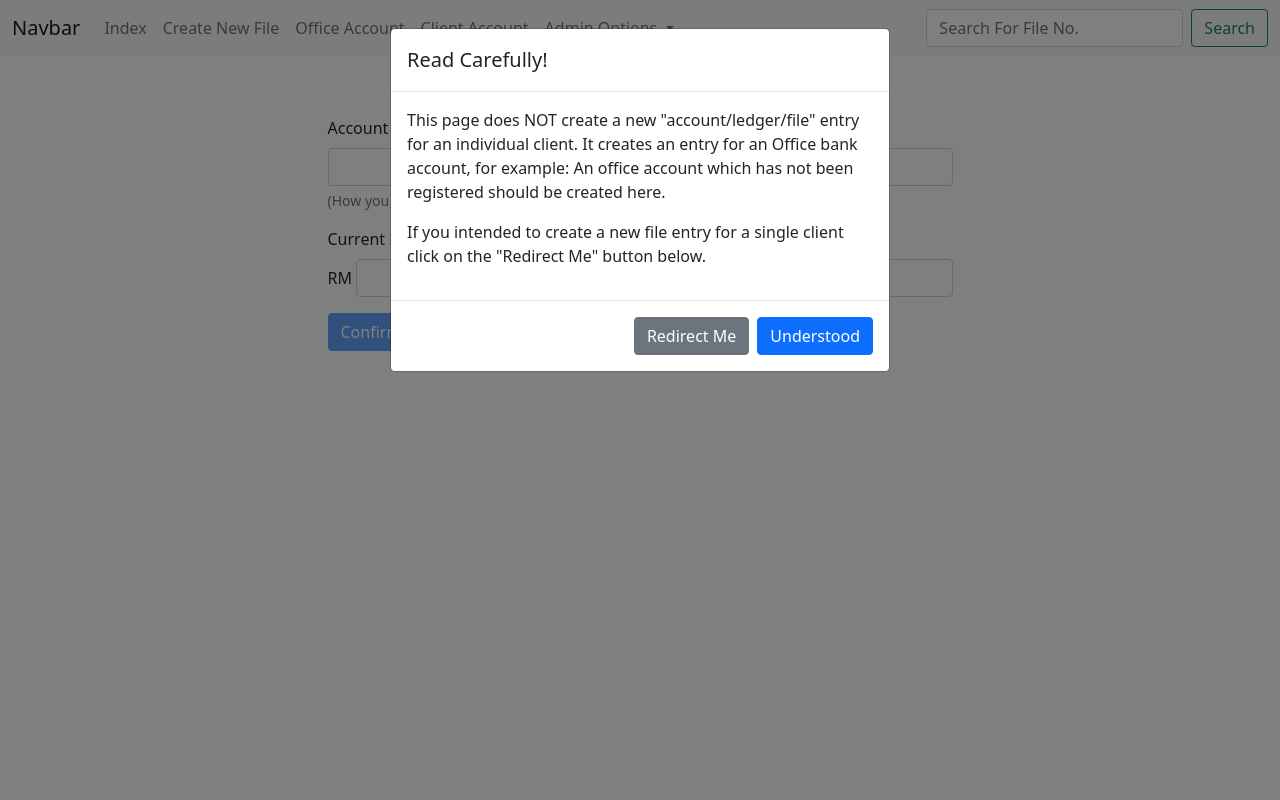
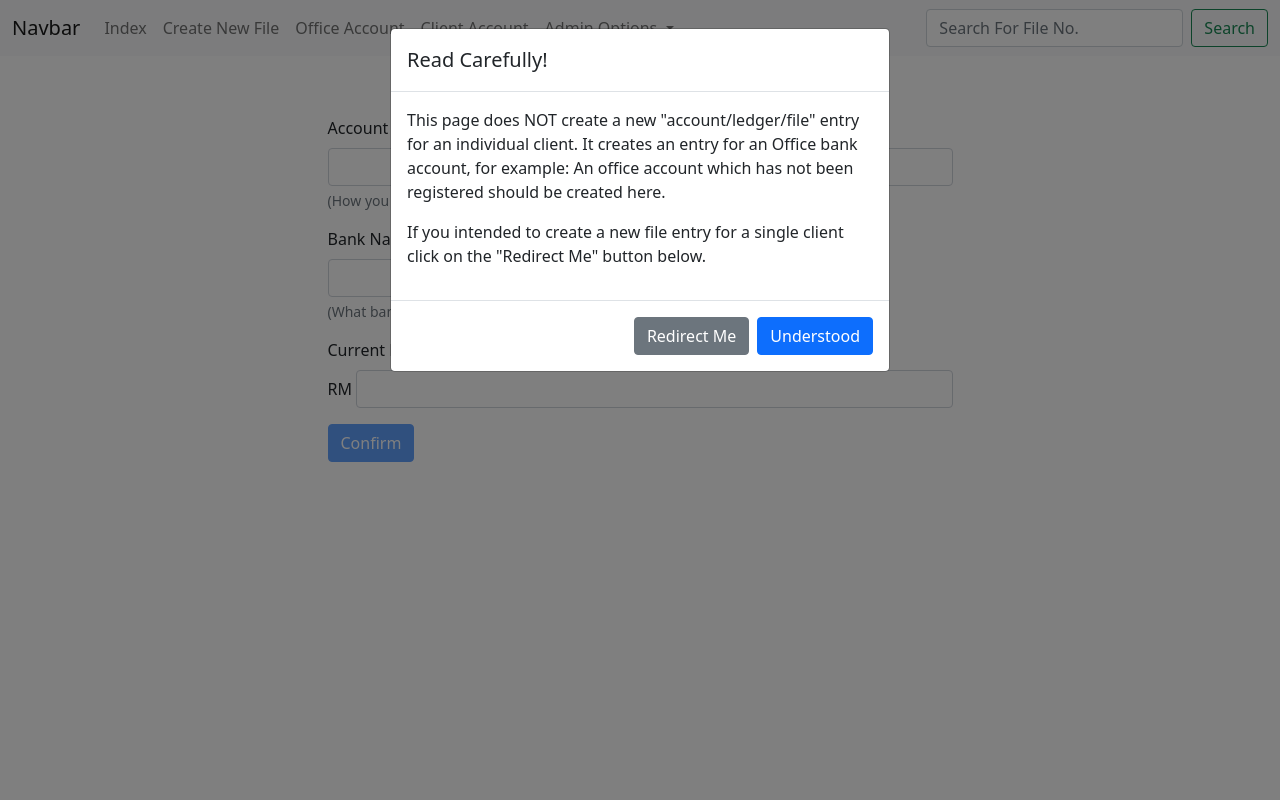
Before and after one commit to shenyang44/django_chyy, a Django app: page /ledger/create-off-acc/ in a window 1280 px wide. Run offline with Django 3.2, Linux system fonts and the light colour scheme.

Commit message:
edit name done

```diff
--- a/ledger/templates/ledger/create-off-acc.html
+++ b/ledger/templates/ledger/create-off-acc.html
@@ -10,6 +10,11 @@
             <label for="nameInput" class="form-label">Account Number/Name </label>
             <input type="text" class="form-control mand-inp" id="nameInput" name='acc_name' aria-describedby="nameHelp">
             <div id="nameHelp" class="form-text">(How you want to refer to/identify this account)</div>
+        </div>
+        <div class="mb-3">
+            <label for="bankInput" class="form-label">Bank Name</label>
+            <input type="text" class="form-control mand-inp w-75" id="bankInput" name='bank' aria-describedby="bankInputHelp">
+            <div id="bankInputHelp" class="form-text">(What bank is this account under?)</div>
         </div>
         <div class="mb-3">
             <label for="balanceInput" class="form-label">Current Balance:</label>
--- a/ledger/urls.py
+++ b/ledger/urls.py
@@ -5,7 +5,6 @@ app_name='ledger'
 urlpatterns = [
     path('', views.index, name='index'),
     path('show_off/', views.show_off, name='show_off'),
-    path('<int:off_id>/update_off/', views.update_off, name='update_off'),
     path('create_acc/', views.create_acc, name='create_acc'),
     path('<int:acc_id>/create-trans/', views.create_trans, name='create_trans'),
     path('<int:acc_id>/show-acc/', views.show_acc, name='show_acc'),
--- a/ledger/views.py
+++ b/ledger/views.py
@@ -32,7 +32,15 @@ def index(request):
 def show_off(request):
     if request.method == 'POST':
         new_name = request.POST['new_name']
-        print(new_name)
+        off_id = request.POST['off_id']
+        try:
+            off_acc = Account.objects.get(pk=off_id)
+            old_name = off_acc.name
+            off_acc.name = new_name
+            off_acc.save()
+            messages.success(request, f'Office account name was changed successfully from {old_name} to {off_acc.name}')
+        except:
+            messages.error(request, 'Name change failed.')
 
     off_accs = Account.objects.filter(file_no__startswith = 'OFFICE')
     transactions_list = []
@@ -51,28 +59,16 @@ def show_off(request):
 
     office_data = zip(off_accs, transactions_list)
 
-    selected = off_accs[0].id
+    try:
+        off_id = int(off_id)
+    except:
+        off_id = None
     context = {
-        'selected': selected,
+        'selected': off_id,
         'off_accs':off_accs,
         'office_data':office_data,
     }
     return render(request, 'ledger/office.html', context=context)
-
-
-def update_off(request, off_id):
-    if request.method == "POST":
-        try:
-            off_acc = Account.get(pk = off_id)
-        except:
-            messages.error(request, f'File with client code: {acc.client_code} does not have any running balance prior to date selected')
-            return redirect(reverse('ledger:show_off'))
-        context={
-
-        }
-        return render(request, 'ledger/update-off.html', context=context)
-    else:
-        return render(request, 'ledger/update-off.html', context=context)
 
 def show_cli(request):
     if request.method == 'POST':
@@ -414,10 +410,12 @@ def create_cli_acc(request):
 def create_off_acc(request):
     if request.method =='POST':
         name = request.POST['acc_name']
+        client_code = request.POST['bank']
         balance = Decimal(request.POST['balance'])
-        file_no = 'OFFICE' + name
-
-        new_acc = Account(name = name, file_no= file_no, balance = balance)
+        count = 0
+        count += len(Account.objects.filter(file_no__startswith='OFFICE'))
+        file_no = f'OFFICE{count}'
+        new_acc = Account(name = name, file_no=file_no, balance = balance, client_code=client_code)
         try:
             new_acc.save()
         except:
```
Also changed, not shown: ledger/templates/ledger/office.html (+14 -9 lines).
